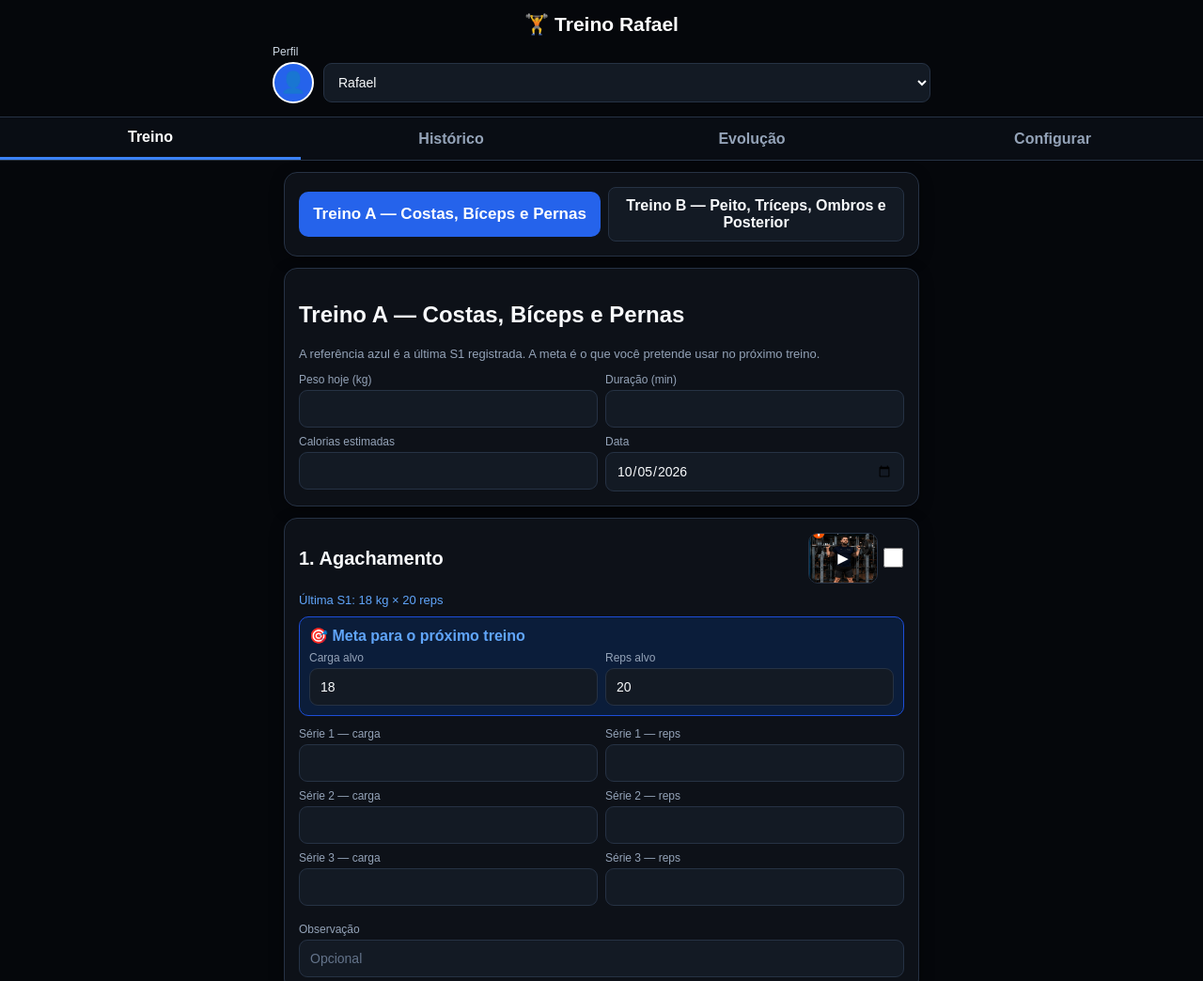
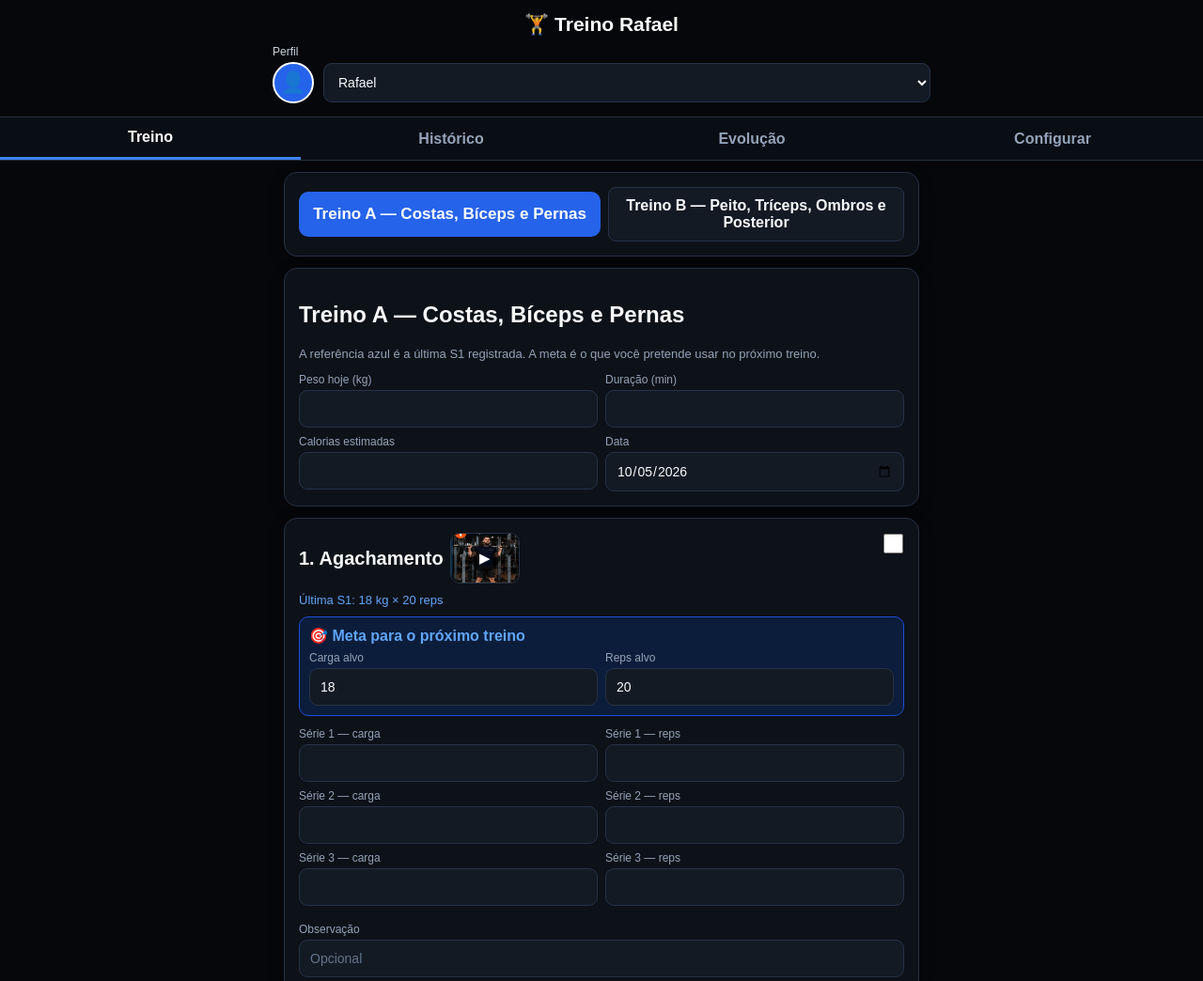
Before and after one commit to nerdecoracoes-coder/Treino-rafael, a plain HTML site: page index.html in a window 1280 px wide. Shown: the top 1044 px of the page at 94% size. Drawn offline with Linux system fonts and the light colour scheme.

Commit message:
Add files via upload

```diff
--- a/index.html
+++ b/index.html
@@ -148,15 +148,19 @@ main{
 }
 
 .exercise-main-row{
- display:grid;
- grid-template-columns:minmax(0,1fr) 74px 24px;
+ display:flex;
  align-items:center;
- column-gap:4px;
- margin-bottom:10px
+ gap:7px;
+ margin-bottom:10px;
+ position:relative;
+ padding-right:30px;
+ min-height:54px
 }
 
 .exercise-main-row h3{
  min-width:0;
+ flex:0 1 auto;
+ max-width:calc(100% - 82px);
  line-height:1.12;
  word-break:normal;
  overflow-wrap:anywhere
@@ -167,18 +171,25 @@ main{
 }
 
 .exercise-main-row .exercise-animation-card{
+ flex:0 0 74px;
  margin:0;
  width:74px;
  height:54px
 }
 
 .exercise-animation-placeholder{
+ flex:0 0 74px;
  width:74px;
  height:54px;
  visibility:hidden
 }
 
 .exercise-complete{
+ position:absolute;
+ top:0;
+ right:0;
+ width:24px;
+ height:24px;
  display:flex;
  align-items:center;
  justify-content:center;
```
